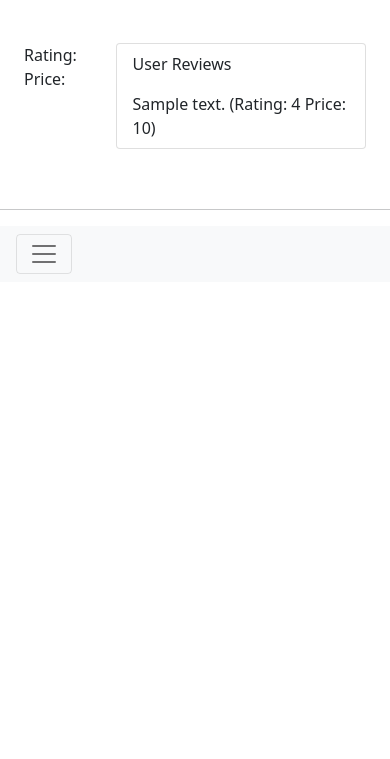
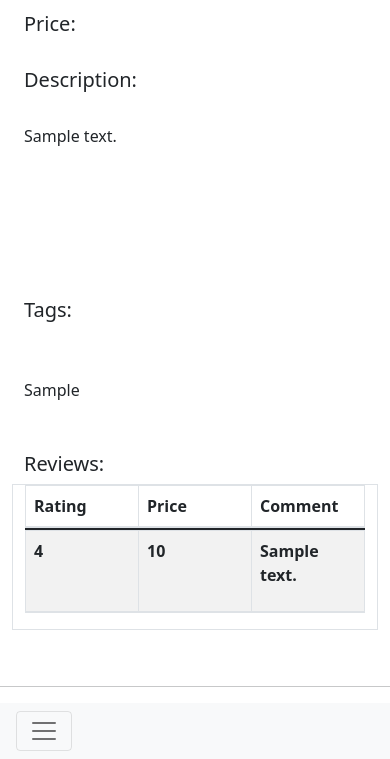
Before and after one commit to UOFG-MarkFord/UKCityBreaks, a Django app: a page that uses templates/UKCB/City.html in a window 390 px wide. Shown: the part 366-1125 px from the top of the page. Before the commit the page ends 640 px from the top, so only its background shows below. Run offline with Django 3.2, Linux system fonts and the light colour scheme; tables that the repository leaves empty hold one stand-in row (values such as "Sample post"); lists and menus that the app fills with data are empty; some libraries are stand-ins or nearby versions.

Commit message:
touched up cities page add external css in static

```diff
--- /dev/null
+++ b/static/css/BaseStyle.css
@@ -0,0 +1,22 @@
+.w-100 {  width: 100% !important;
+		  height: 40vh;
+
+		}
+body {
+  --table-width: 100%; /* Or any value, this will change dinamically */
+}
+tbody {
+  display:block;
+  max-height:500px;
+  overflow-y:auto;
+}
+thead, tbody tr {
+  display:table;
+  width: var(--table-width);
+  table-layout:fixed;
+}
+
+h5 {
+
+  white-space: nowrap;
+}
--- a/templates/UKCB/AllCities.html
+++ b/templates/UKCB/AllCities.html
@@ -2,7 +2,7 @@
 {% load staticfiles %}
 
 {% block title_block %}
-	UKCityBreaks - AllCities
+	AllCities
 {% endblock %}
 
 {% block body_block %}
--- a/templates/UKCB/City.html
+++ b/templates/UKCB/City.html
@@ -14,61 +14,92 @@
 
 	{% if City %}
 		<h1>{{ City.Name }}</h1>
-		<div class="container-fluid">
+		<div class="container">
 			<div class="row">
-				<div class="col-3 align-self-start">
+				<div class="col-md-6">
 					<img src="{{ MEDIA_URL }}{{City.Name}}.jpg" alt="Picture of {{City.Name}}"
-					width="100%" height=300px/>
+					width="100%" >
+
+					<h5>Rating:</h5>
+					<br>
+					<h5>Price:</h5>
+					<br>
+
+					{% if user.is_authenticated %}
+
+						<a href="{% url 'UKCB:add_review' City.slug %}" class="btn btn-outline-secondary">Write a Review</a>
+
+					{% endif %}
+
+
+
 				</div>
-				<div class="col-9 align-self-start">
-					<div class="row">
-						Description:
-						<br/><br/>
+				<div class="col-md-6">
+
+						<h5>Description:</h5>
+						<br/>
 						<div style="height:150px;overflow-y:auto;">
 							{{City.Description}}
 						</div>
-					</div>
+
 					<br/>
-					<div class="row">
-						Tags:
+
+						<h5>Tags:</h5>
 						<br/><br/>
 						<div style="height:50px;overflow-y:auto;">
 							{{City.Tag}}
 						</div>
-					</div>
+
+
+
+
+
 				</div>
+			</div>
+			<br>
+			<div class="row">
+
+
+
+				{% if Reviews %}
+
+						<h5>Reviews:</h5>
+
+						<div  class="table table-striped table-bordered">
+							<table class="table">
+							  <thead>
+								<tr>
+								  <th scope="col">Rating</th>
+								  <th scope="col">Price</th>
+								  <th scope="col">Comment</th>
+								</tr>
+								</thead>
+
+								<tbody>
+									{% for Review in Reviews %}
+
+										<tr>
+										  <th scope="col"><p>{{ Review.Rating }}</p></th>
+										  <th scope="col"><p>{{ Review.Price }}</p></th>
+										  <th scope="col"><p>{{ Review.Text }}</p></th>
+										</tr>
+
+
+									{% endfor %}
+
+								</tbody>
+							</table>
+						</div>
+
+					{% else %}
+						<strong>No Reviews currently for city.</strong>
+					{% endif %}
+
 			</div>
 
 			<br/>
 
-			<div class="row">
-				<div class="col-3 align-self-start">
-					Rating:
-					<br/>
-					Price:
-					<br/>
-					<br/>
-					{% if user.is_authenticated %}
-						<a href="{% url 'UKCB:add_review' City.slug %}" class="btn btn-outline-secondary">Write a Review</a>
-					{% endif %}
-				</div>
-				<div class="col-9 align-self-start" style="height:150px;overflow-y:auto;">
-					{% if Reviews %}
-						<ul class="list-group">
-							<li class="list-group-item">
-								User Reviews
-							</li>
-							<li class="list-group-item">
-								{% for Review in Reviews %}
-								{{ Review.Text }} (Rating: {{ Review.Rating }} Price: {{ Review.Price }})<br/>
-							{% endfor %}
-							</li>
-						</ul>
-					{% else %}
-						<strong>No Reviews currently for city.</strong>
-					{% endif %}
-				</div>
-			</div>
+
 		</div>
 	{% else %}
 		The specified city does not exist.
--- a/templates/UKCB/MyAccount.html
+++ b/templates/UKCB/MyAccount.html
@@ -2,7 +2,7 @@
 {% load staticfiles %}
 
 {% block title_block %}
-	UKCityBreaks - AccountPage
+	AccountPage
 {% endblock %}
 
 
--- a/templates/UKCB/base.html
+++ b/templates/UKCB/base.html
@@ -20,28 +20,10 @@
 
 	<link rel="stylesheet" href="//code.jquery.com/ui/1.13.1/themes/base/jquery-ui.css">
 
-	<style>.w-100 {  width: 100% !important;
-		  height: 40vh;
-
-		}
-		body {
-		  --table-width: 100%; /* Or any value, this will change dinamically */
-		}
-		tbody {
-		  display:block;
-		  max-height:500px;
-		  overflow-y:auto;
-		}
-		thead, tbody tr {
-		  display:table;
-		  width: var(--table-width);
-		  table-layout:fixed;
-		}
+	<link rel ="stylesheet" href = "{%static 'css/BaseStyle.css'%}">
 
 
 
-
-	</style>
 	<div class="bg-image"
 		 style="background-image: url({% static 'images/UKBackground2.png' %}); background-size:cover";>
 
@@ -123,5 +105,17 @@
     -->
   </body>
 
+  <script src="https://code.jquery.com/jquery-3.6.0.js"></script>
+  <script src="https://code.jquery.com/ui/1.13.1/jquery-ui.js"></script>
+
+	<script>
+	  $( function() {
+
+		$( "#Search" ).autocomplete({
+		  source: "{% url 'UKCB:index' %}"
+		});
+	  } );
+	 </script>
+
 
 </html>
```
Also changed, not shown: templates/UKCB/index.html (+15 -33 lines).
